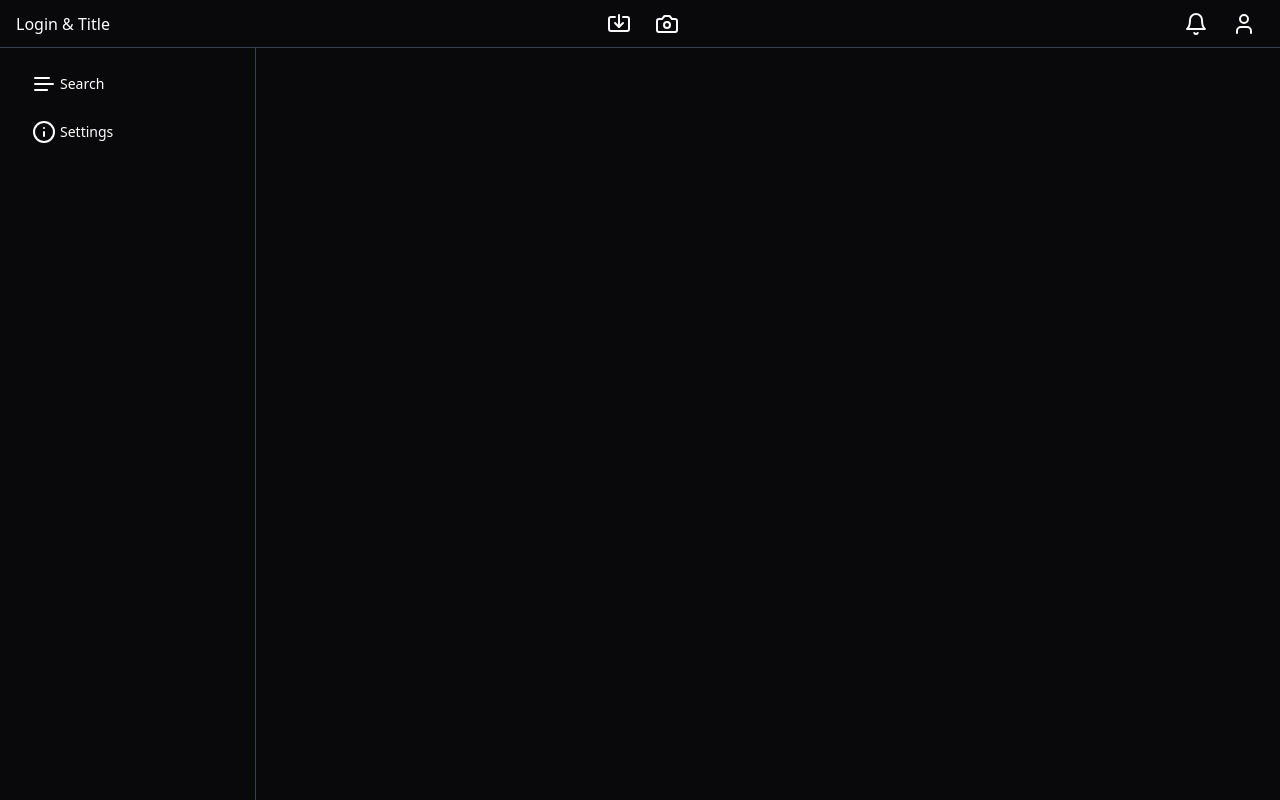
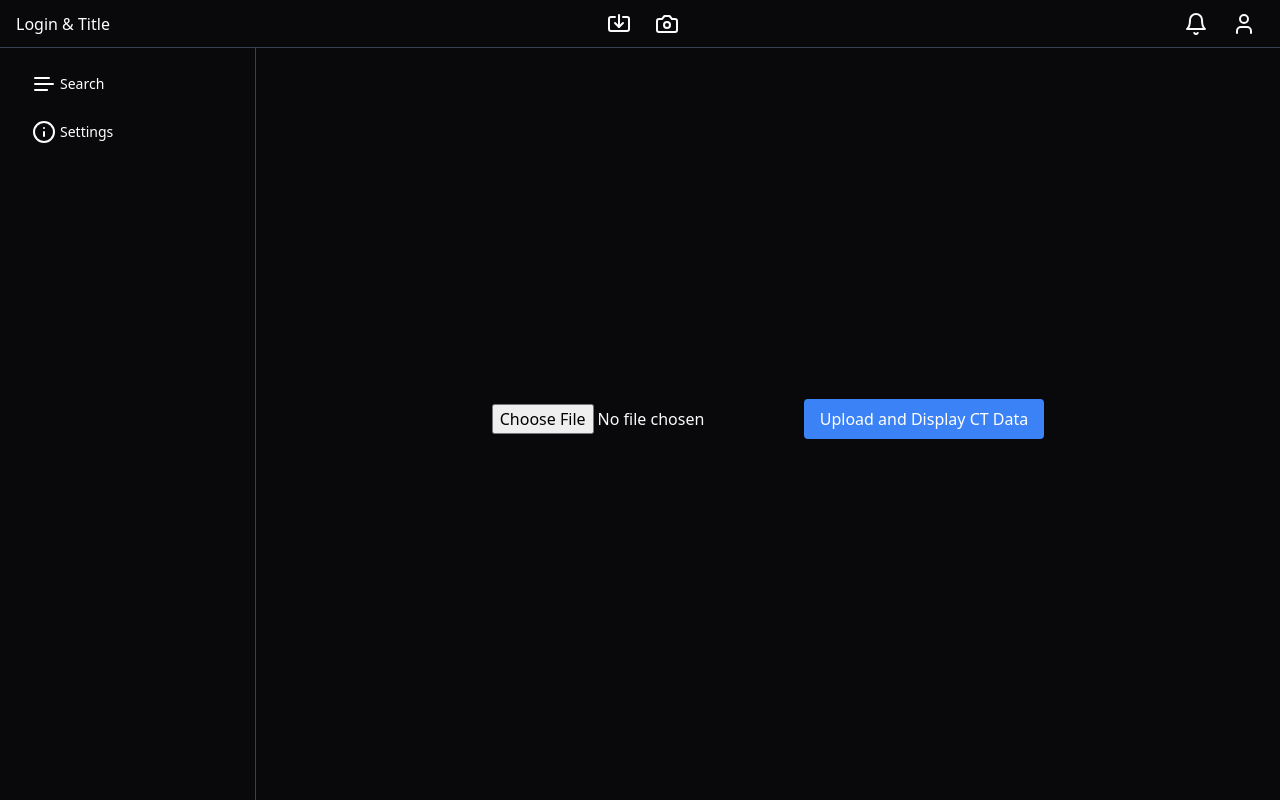
Before and after one commit to Jackie733/cornerstone-starter, a React (Vite) app: page /viewer in a window 1280 px wide. Built offline with nearby package versions, Linux system fonts and the light colour scheme.

Commit message:
chore: Add @kitware/vtk.js dependency and implement CT data upload functionality

```diff
--- a/package.json
+++ b/package.json
@@ -14,6 +14,7 @@
     "@cornerstonejs/streaming-image-volume-loader": "^1.72.0",
     "@cornerstonejs/tools": "^1.72.0",
     "@itk-wasm/dicom": "^5.0.0",
+    "@kitware/vtk.js": "^29.0.0",
     "@radix-ui/react-dropdown-menu": "^2.0.6",
     "@radix-ui/react-label": "^2.0.2",
     "@radix-ui/react-slot": "^1.0.2",
--- /dev/null
+++ b/src/components/UploadCTData.tsx
@@ -0,0 +1,78 @@
+import React, { useState } from 'react';
+import vtkFullScreenRenderWindow from '@kitware/vtk.js/Rendering/Misc/FullScreenRenderWindow';
+import vtkVolume from '@kitware/vtk.js/Rendering/Core/Volume';
+import vtkVolumeMapper from '@kitware/vtk.js/Rendering/Core/VolumeMapper';
+import vtkColorTransferFunction from '@kitware/vtk.js/Rendering/Core/ColorTransferFunction';
+import vtkPiecewiseFunction from '@kitware/vtk.js/Common/DataModel/PiecewiseFunction';
+import vtkImageData from '@kitware/vtk.js/Common/DataModel/ImageData';
+import { readImageFile } from 'itk-wasm';
+
+const UploadCTData: React.FC = () => {
+  const [file, setFile] = useState<File | null>(null);
+
+  const handleFileChange = (event: React.ChangeEvent<HTMLInputElement>) => {
+    if (event.target.files && event.target.files.length > 0) {
+      setFile(event.target.files[0]);
+    }
+  };
+
+  const handleUpload = async () => {
+    if (file) {
+      const { image } = await readImageFile(null, file);
+      const imageData = vtkImageData.newInstance();
+      const dimensions = image.size;
+      imageData.setDimensions(...dimensions);
+      imageData.getPointData().setScalars(
+        vtkDataArray.newInstance({
+          numberOfComponents: 1,
+          values: new Float32Array(image.data),
+        })
+      );
+
+      const fullScreenRenderer = vtkFullScreenRenderWindow.newInstance();
+      const renderer = fullScreenRenderer.getRenderer();
+      const renderWindow = fullScreenRenderer.getRenderWindow();
+
+      const volumeMapper = vtkVolumeMapper.newInstance();
+      volumeMapper.setInputData(imageData);
+
+      const volume = vtkVolume.newInstance();
+      volume.setMapper(volumeMapper);
+
+      const ctfun = vtkColorTransferFunction.newInstance();
+      ctfun.addRGBPoint(0, 0.0, 0.0, 0.0);
+      ctfun.addRGBPoint(500, 1.0, 0.5, 0.3);
+      ctfun.addRGBPoint(1000, 1.0, 0.5, 0.3);
+      ctfun.addRGBPoint(1150, 1.0, 1.0, 0.9);
+
+      const ofun = vtkPiecewiseFunction.newInstance();
+      ofun.addPoint(0.0, 0.0);
+      ofun.addPoint(500.0, 0.5);
+      ofun.addPoint(1000.0, 0.8);
+      ofun.addPoint(1150.0, 0.9);
+
+      volume.getProperty().setRGBTransferFunction(0, ctfun);
+      volume.getProperty().setScalarOpacity(0, ofun);
+      volume.getProperty().setScalarOpacityUnitDistance(0, 3.0);
+
+      renderer.addVolume(volume);
+      renderer.resetCamera();
+      renderWindow.render();
+    }
+  };
+
+  return (
+    <div className="p-4">
+      <input type="file" onChange={handleFileChange} className="mb-4" />
+      <button
+        onClick={handleUpload}
+        className="px-4 py-2 bg-blue-500 text-white rounded"
+      >
+        Upload and Display CT Data
+      </button>
+      <div id="vtk-container"></div>
+    </div>
+  );
+};
+
+export default UploadCTData;
--- /dev/null
+++ b/src/core/pipeline.ts
@@ -0,0 +1,140 @@
+import { partitionByType } from '@/utils';
+
+export type Awaitable<T> = Promise<T> | T;
+
+/**
+ * Represents a pipeline error.
+ *
+ * The inputDataStackTrace property provides the inputs that caused the error.
+ * It is ordered by nested level, starting with the inner most execution context
+ * input.
+ *
+ * The cause property refers to the original thrown object that resulted in the
+ * error.
+ */
+export interface PipelineError<DataType> {
+  message: string;
+  inputDataStackTrace: DataType[];
+  cause: unknown;
+}
+
+export interface PipelineResultSuccess<ResultType> {
+  ok: true;
+  data: ResultType[];
+}
+
+export interface PipelineResultError<DataType> {
+  ok: false;
+  errors: PipelineError<DataType>[];
+}
+
+/**
+ * Represents a pipeline's execution result.
+ *
+ * The data property holds any return values from handlers.
+ *
+ * The errors property holds any errors reported from (potentially nested)
+ * executions.
+ */
+export type PipelineResult<DataType, ResultType> =
+  | PipelineResultSuccess<ResultType>
+  | PipelineResultError<DataType>;
+
+export const partitionResults = <T, U>(arr: Array<PipelineResult<T, U>>) =>
+  partitionByType(
+    (r: PipelineResult<T, U>): r is PipelineResultSuccess<U> => r.ok,
+    arr
+  );
+
+function createPipelineError<DataType>(
+  message: string,
+  input: DataType,
+  cause: unknown
+) {
+  return {
+    message,
+    inputDataStackTrace: [input],
+    cause,
+  };
+}
+
+export interface IPipeline<DataType, ResultType> {
+  /**
+   * Runs a given input through a middleware pipeline.
+   * @param input
+   */
+  execute(input: DataType): Promise<PipelineResult<DataType, ResultType>>;
+}
+
+const DoneSentinel: symbol = Symbol('DoneSentinel');
+type DoneSentinelType = symbol;
+export type Done<Out> = (out?: Out) => DoneSentinelType;
+
+export interface PipelineContext<DataType, ResultType, ExtraContext> {
+  /**
+   * Terminate the pipeline with an optional pipeline return value.
+   * @param pipelineReturn
+   */
+  done: Done<ResultType>;
+  /**
+   * Execute the pipeline with the given input.
+   * @param input
+   */
+  execute(
+    input: DataType,
+    extra?: ExtraContext
+  ): Promise<PipelineResult<DataType, ResultType>>;
+  /**
+   * Any extra user-supplied data.
+   */
+  extra?: ExtraContext;
+}
+
+/**
+ * Represents an element/step of a pipeline.
+ *
+ * Handlers have three pipeline operations availble to them:
+ * - process input and produce output for the rest of the pipeline
+ * - terminate the pipeline and optionally produce a result
+ * - start a nested execution of the pipeline with new data
+ *
+ * Handlers receive input data via the `input` parameter and pass data down the
+ * pipeline by returning. Pipeline execution will await asynchronous handlers if
+ * they return a Promise that resolves to the output data.
+ *
+ * The second argument to a handler is a context object containing an
+ * `execute()` method and a `done()` method.
+ *
+ * A handler is free to start new pipeline executions by calling
+ * `execute(input)`.  The handler does not need to await the `execute` call, as
+ * the top-level pipeline will track all nested executions.
+ *
+ * If a handler wishes to terminate the pipeline, it must call `done()`. This
+ * will signal the pipeline to terminate after the handler returns.  An optional
+ * pipeline result value can be passed as the single argument to `done(output)`.
+ * If `done()` is signalled, then the handler's return value is ignored.
+ *
+ * To facilitate typing and to avoid accidentally forgetting to return a value
+ * in a handler, handlers are typed to return either the DataType or the return
+ * value of done().
+ */
+export type Handler<
+  DataType,
+  ResultType = undefined,
+  ExtraContext = undefined
+> = (
+  input: DataType,
+  context: PipelineContext<DataType, ResultType, ExtraContext>
+) => Awaitable<DataType | DoneSentinelType>;
+
+/**
+ * Represents an executable pipeline.
+ *
+ * Features supported:
+ * - Execution of a pipeline in the given order of the provided handlers.
+ * - Handlers can run nested executions of the same pipeline.
+ * - Early termination.
+ * - Reporting errors. This includes un-nesting errors from nested executions.
+ * - Reporting data returned from terminating handlers, if any.
+ */
+export default class Pipeline {}
--- /dev/null
+++ b/src/io/import/importDataSources.ts
@@ -0,0 +1,11 @@
+import { DataSource, DataSourceWithFile } from './dataSource';
+
+export async function importDataSources(dataSources: DataSource[]) {
+  const importContext = {
+    fetchFileCache: new Map<string, File>(),
+    dicomDataSources: [] as DataSourceWithFile[],
+  };
+
+  const middleware = [];
+  const loader = new Pipel();
+}
--- a/src/utils/index.ts
+++ b/src/utils/index.ts
@@ -4,3 +4,14 @@ export function removeFromArray<T>(arr: Array<T>, el: T) {
     arr.slice(idx, 1);
   }
 }
+
+export function partitionByType<T, U extends T>(
+  guard: (x: T) => x is U,
+  arr: T[]
+): [U[], Exclude<T, U>[]] {
+  const ret: [U[], Exclude<T, U>[]] = [[], []];
+  arr.forEach((el) =>
+    guard(el) ? ret[0].push(el) : ret[1].push(el as Exclude<T, U>)
+  );
+  return ret;
+}
--- a/src/views/Viewer/index.tsx
+++ b/src/views/Viewer/index.tsx
@@ -11,6 +11,7 @@ import {
 } from '@/components/ui/dropdown-menu';
 import { User, Bell, Import, Camera, Text, Info } from 'lucide-react';
 import { loadUserPromptedFile } from '@/actions/loadUserFiles';
+import UploadCTData from '@/components/UploadCTData';
 
 export default function Viewer() {
   const navigate = useNavigate();
@@ -82,7 +83,9 @@ export default function Viewer() {
             </Button>
           </div>
         </aside>
-        <div className="flex-1 flex justify-center items-center"></div>
+        <div className="flex-1 flex justify-center items-center">
+          <UploadCTData />
+        </div>
       </main>
     </div>
   );
```
Also changed, not shown: src/io/import/dataSource.ts (+44 -0 lines), 1 other file (tests, documents, lock files or other folders).
